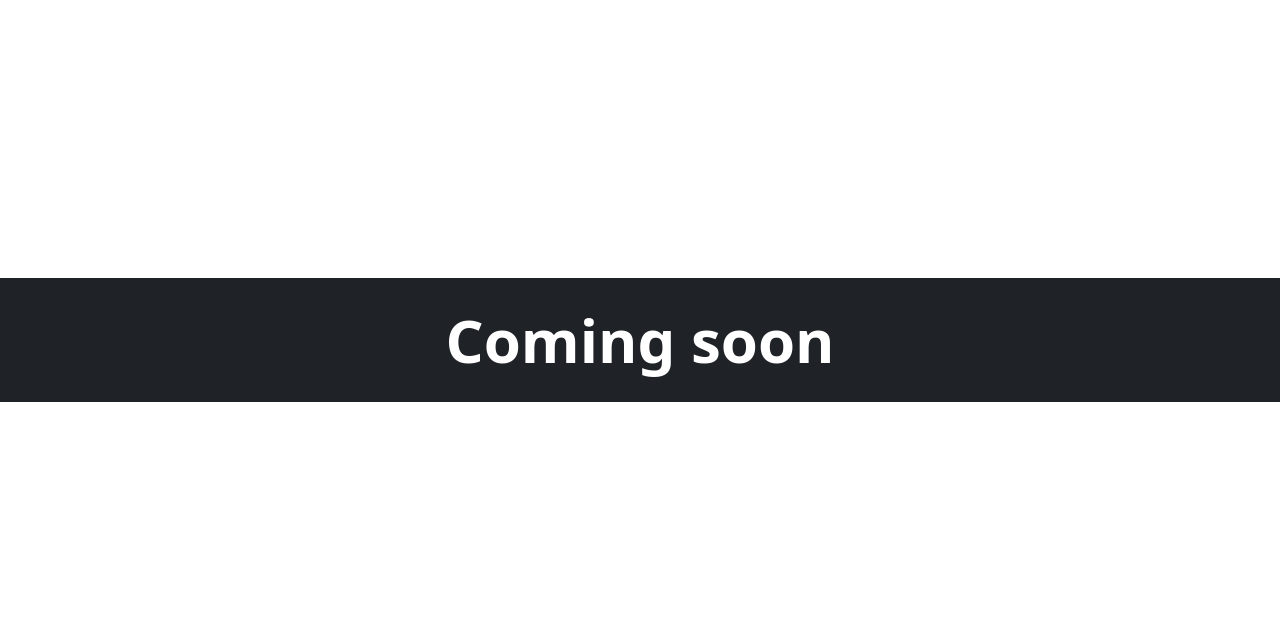
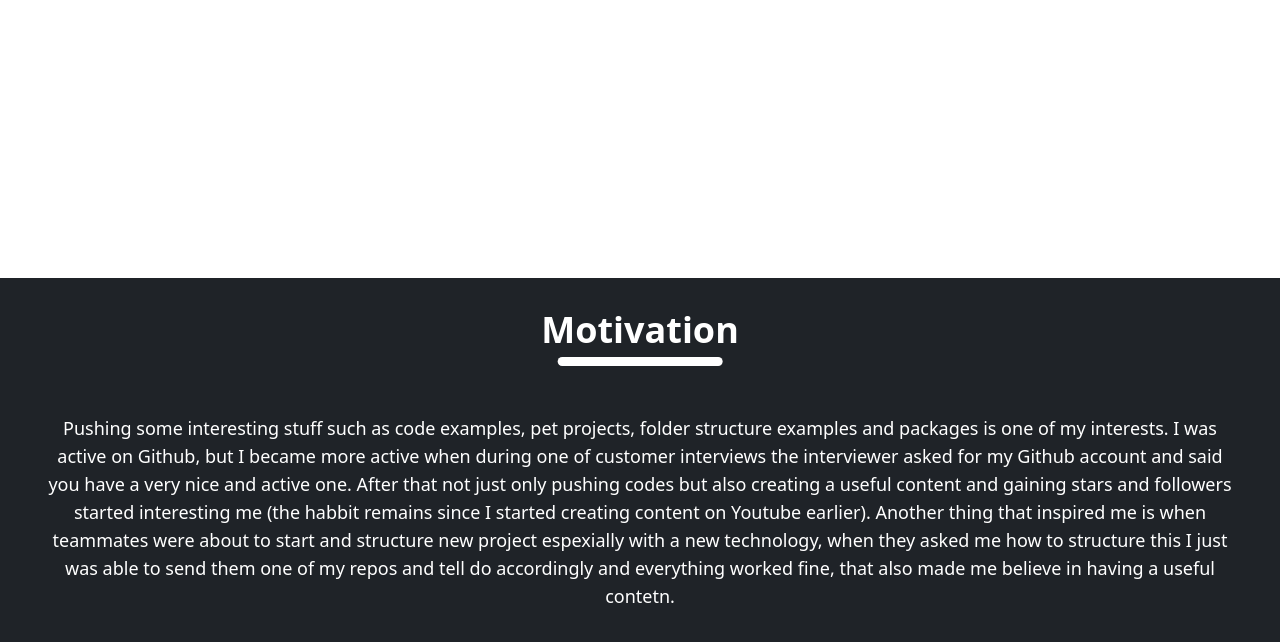
Before and after one commit to AlbertArakelyan/jssumit-albertarakelyan, a website built with Vite: page index.html in a window 1280 px wide. Shown: the part 522-1164 px from the top of the page. Before the commit the page ends 924 px from the top, so only its background shows below. Built offline with nearby package versions, Linux system fonts and the light colour scheme.

Commit message:
added motivation section

```diff
--- a/css/style.css
+++ b/css/style.css
@@ -25,3 +25,7 @@ html, body {
 .btn-secondary-outline {
   @apply py-2 px-4 inline-flex items-center justify-center font-semibold border-secondary border rounded text-secondary hover:bg-secondary focus:bg-secondary-darker focus:border-secondary-darker active:border-secondary-darker hover:text-white focus:text-white active:text-white transition-colors;
 }
+
+.section-title {
+  @apply text-center text-4xl font-bold mb-16 relative after:absolute after:h-[0.5525rem] after:w-10/12 after:left-1/2 after:-translate-x-1/2 after:-bottom-4 after:bg-inherit after:rounded-md
+}
--- a/index.html
+++ b/index.html
@@ -1,5 +1,6 @@
 <!doctype html>
 <html lang="en">
+
 <head>
   <meta charset="UTF-8" />
   <link rel="icon" type="image/svg+xml" href="/vite.svg" />
@@ -7,24 +8,26 @@
   <link rel="stylesheet" href="./css/style.css">
   <title>Vite App</title>
 </head>
+
 <body>
   <header class="bg-primary text-white absolute left-0 top-0 w-full p-5">
     <div class="wrapper ">
       <div class="flex items-center justify-between">
         <a href="#">
           <svg width="48" height="48" viewBox="0 0 172 273" fill="none" xmlns="http://www.w3.org/2000/svg">
-              <line x1="2.12102" y1="269.315" x2="68.121" y2="88.3148" stroke="white" stroke-width="4"/>
-              <line x1="132.255" y1="270.577" x2="70.8024" y2="85.7392" stroke="white" stroke-width="10"/>
-              <line x1="30" y1="188" x2="106" y2="188" stroke="white" stroke-width="4"/>
-              <line x1="18.1362" y1="153.275" x2="76.1362" y2="4.27451" stroke="white" stroke-width="4"/>
-              <line x1="166.702" y1="266.567" x2="79.249" y2="1.56683" stroke="white" stroke-width="10"/>
-              <line x1="68" y1="151" x2="128" y2="151" stroke="white" stroke-width="4"/>
+            <line x1="2.12102" y1="269.315" x2="68.121" y2="88.3148" stroke="white" stroke-width="4" />
+            <line x1="132.255" y1="270.577" x2="70.8024" y2="85.7392" stroke="white" stroke-width="10" />
+            <line x1="30" y1="188" x2="106" y2="188" stroke="white" stroke-width="4" />
+            <line x1="18.1362" y1="153.275" x2="76.1362" y2="4.27451" stroke="white" stroke-width="4" />
+            <line x1="166.702" y1="266.567" x2="79.249" y2="1.56683" stroke="white" stroke-width="10" />
+            <line x1="68" y1="151" x2="128" y2="151" stroke="white" stroke-width="4" />
           </svg>
         </a>
         <nav>
           <ul class="flex items-center justify-end">
             <li class="mx-1">
-                <a class="relative px-6 py-3 inline-block after:h-[0.125rem] after:absolute after:bottom-0 after:left-1/2 after:-translate-x-1/2 after:bg-white after:w-0 hover:after:w-full after:transition-all" href="#">
+              <a class="relative px-6 py-3 inline-block after:h-[0.125rem] after:absolute after:bottom-0 after:left-1/2 after:-translate-x-1/2 after:bg-white after:w-0 hover:after:w-full after:transition-all"
+                href="#">
                 Home
               </a>
             </li>
@@ -53,7 +56,9 @@
                   fill: #ffffff
                 }
               </style>
-                <path d="M288 32c0-17.7-14.3-32-32-32s-32 14.3-32 32V274.7l-73.4-73.4c-12.5-12.5-32.8-12.5-45.3 0s-12.5 32.8 0 45.3l128 128c12.5 12.5 32.8 12.5 45.3 0l128-128c12.5-12.5 12.5-32.8 0-45.3s-32.8-12.5-45.3 0L288 274.7V32zM64 352c-35.3 0-64 28.7-64 64v32c0 35.3 28.7 64 64 64H448c35.3 0 64-28.7 64-64V416c0-35.3-28.7-64-64-64H346.5l-45.3 45.3c-25 25-65.5 25-90.5 0L165.5 352H64zm368 56a24 24 0 1 1 0 48 24 24 0 1 1 0-48z"></path>
+              <path
+                d="M288 32c0-17.7-14.3-32-32-32s-32 14.3-32 32V274.7l-73.4-73.4c-12.5-12.5-32.8-12.5-45.3 0s-12.5 32.8 0 45.3l128 128c12.5 12.5 32.8 12.5 45.3 0l128-128c12.5-12.5 12.5-32.8 0-45.3s-32.8-12.5-45.3 0L288 274.7V32zM64 352c-35.3 0-64 28.7-64 64v32c0 35.3 28.7 64 64 64H448c35.3 0 64-28.7 64-64V416c0-35.3-28.7-64-64-64H346.5l-45.3 45.3c-25 25-65.5 25-90.5 0L165.5 352H64zm368 56a24 24 0 1 1 0 48 24 24 0 1 1 0-48z">
+              </path>
             </svg>
           </a>
           <a class="btn-secondary-outline text-xl" href="#motivation">
@@ -65,7 +70,9 @@
                   fill: currentColor
                 }
               </style>
-                <path d="M169.4 470.6c12.5 12.5 32.8 12.5 45.3 0l160-160c12.5-12.5 12.5-32.8 0-45.3s-32.8-12.5-45.3 0L224 370.8 224 64c0-17.7-14.3-32-32-32s-32 14.3-32 32l0 306.7L54.6 265.4c-12.5-12.5-32.8-12.5-45.3 0s-12.5 32.8 0 45.3l160 160z"></path>
+              <path
+                d="M169.4 470.6c12.5 12.5 32.8 12.5 45.3 0l160-160c12.5-12.5 12.5-32.8 0-45.3s-32.8-12.5-45.3 0L224 370.8 224 64c0-17.7-14.3-32-32-32s-32 14.3-32 32l0 306.7L54.6 265.4c-12.5-12.5-32.8-12.5-45.3 0s-12.5 32.8 0 45.3l160 160z">
+              </path>
             </svg>
           </a>
         </div>
@@ -73,7 +80,22 @@
     </div>
   </section>
   <section id="motivation" class="py-8 bg-primary text-white">
-      <h1 class="text-center text-6xl font-bold">Coming soon</h1>
+    <div class="wrapper">
+      <div class="flex flex-col items-center justify-start">
+        <h2 class="section-title after:bg-white">Motivation</h2>
+        <p class="text-center text-lg">
+          Pushing some interesting stuff such as code examples, pet projects, folder structure examples and packages is
+          one of my interests. I was active on Github, but I became more active when during one of customer interviews
+          the interviewer asked for my Github account and said you have a very nice and active one. After that not just
+          only pushing codes but also creating a useful content and gaining stars and followers started interesting me
+          (the habbit remains since I started creating content on Youtube earlier). Another thing that inspired me is
+          when teammates were about to start and structure new project espexially with a new technology, when they asked
+          me how to structure this I just was able to send them one of my repos and tell do accordingly and everything
+          worked fine, that also made me believe in having a useful contetn.
+        </p>
+      </div>
+    </div>
   </section>
 </body>
+
 </html>
```
Lines whose indentation alone changed are shown as unchanged.
